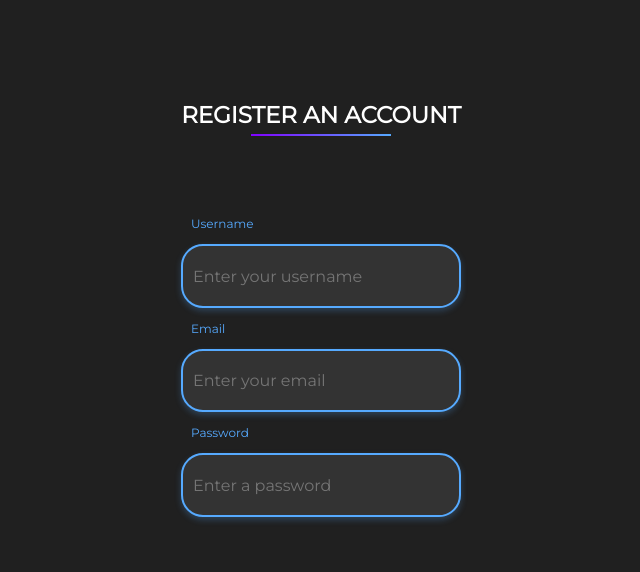
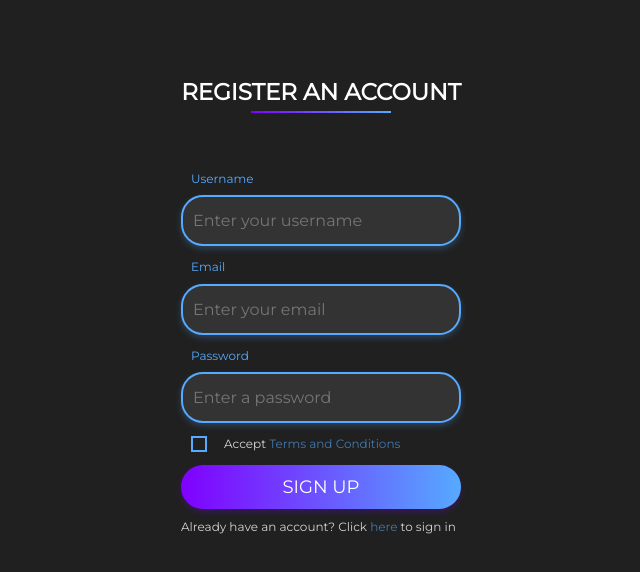
Before and after one commit to the-rebirth-project/socializer, a React (Create React App) app: page /register in a window 1280 px wide. Shown: the top 572 px of the page, without its empty margins (319-959 px from the left). Built offline with nearby package versions, Linux system fonts and the light colour scheme.

Commit message:
:sparkles: Add authentication

```diff
--- a/src/components/specific/RegisterForm/index.tsx
+++ b/src/components/specific/RegisterForm/index.tsx
@@ -1,11 +1,87 @@
-import React from 'react';
+import React, { useState } from 'react';
 import { Form, Field } from 'react-final-form';
+import { FORM_ERROR } from 'final-form';
+import axios from 'axios';
 import { FieldLabel } from '../../shared/FieldLabel';
 import { TextInput } from '../../shared/TextInput';
-import { FormWrapper, FormFieldGrid, ErrorMessage } from './styles';
+import { CheckboxInput } from '../../shared/CheckboxInput';
+import { FancyButton } from '../../shared/FancyButton';
+import { SmallText } from '../../shared/SmallText';
+import { LinkText } from '../../shared/LinkText';
+import { API_URL } from '../../../constants/apiUrl';
+import {
+  FormWrapper,
+  FormFieldGrid,
+  ErrorMessage,
+  ButtonContainer,
+  SubmitErrorContainer,
+  CheckboxFieldGrid
+} from './styles';
+import { TextLoader } from '../../shared/TextLoader';
 
 export const RegisterForm: React.FC = () => {
-  const onSubmit = () => {};
+  const [signingUp, setSigningUp] = useState(false);
+  const [submitError, setSubmitError] = useState('');
+
+  type FormValues = {
+    username: string;
+    email: string;
+    password: string;
+  };
+
+  const onSubmit = async (values: FormValues) => {
+    setSigningUp(true);
+    // reset error
+    setSubmitError('');
+    try {
+      await axios.post(`${API_URL}/signup`, {
+        userHandle: values.username,
+        email: values.email,
+        password: values.password
+      });
+      setSigningUp(false);
+      // do redirects here
+    } catch (err) {
+      /**
+       * - POSSIBLE ERRORS
+       * auth/email-already-in-use
+       * auth/invalid-email
+       * auth/operation-not-allowed
+       * auth/weak-password
+       * auth/username-already-taken
+       */
+
+      if (err.response.status >= 400) {
+        switch (err.response.data.error.code) {
+          case 'auth/email-already-in-use':
+            setSubmitError('Email is already in use');
+            break;
+          case 'auth/username-already-taken':
+            setSubmitError('Username is taken');
+            break;
+          case 'auth/invalid-email':
+            setSubmitError('Email entered is invalid');
+            break;
+          case 'auth/operation-not-allowed':
+            setSubmitError(
+              'We goofed up on our end. Please wait until we fix things.'
+            );
+            break;
+          case 'auth/weak-password':
+            setSubmitError('Password is weak');
+            break;
+          case 'server/unavailable':
+            setSubmitError('Server is currently unavailable');
+            break;
+          default:
+            setSubmitError('An unexpected error has occured');
+            break;
+        }
+        setSigningUp(false);
+        return { [FORM_ERROR]: submitError };
+      }
+    }
+  };
 
   // these are in rem units
   const fieldLabelMargins = {
@@ -116,6 +192,36 @@ export const RegisterForm: React.FC = () => {
               </FormFieldGrid>
             )}
           />
+
+          <Field
+            name='acceptedTerms'
+            render={({ input, meta }) => (
+              <CheckboxFieldGrid>
+                <CheckboxInput {...input} type='checkbox' />
+                <FieldLabel margin={fieldLabelMargins}>
+                  <SmallText>
+                    Accept <LinkText to=''>Terms and Conditions</LinkText>
+                  </SmallText>
+                </FieldLabel>
+              </CheckboxFieldGrid>
+            )}
+          />
+
+          <SubmitErrorContainer>
+            <ErrorMessage>{submitError}</ErrorMessage>
+          </SubmitErrorContainer>
+
+          <ButtonContainer>
+            <FancyButton onClick={handleSubmit}>
+              {!signingUp && 'Sign Up'}{' '}
+              <TextLoader loading={signingUp}>Authenticating...</TextLoader>
+            </FancyButton>
+
+            <SmallText>
+              Already have an account? Click{' '}
+              <LinkText to='/login'>here</LinkText> to sign in
+            </SmallText>
+          </ButtonContainer>
         </FormWrapper>
       )}
     />
--- a/src/components/specific/RegisterForm/styles.ts
+++ b/src/components/specific/RegisterForm/styles.ts
@@ -2,7 +2,7 @@ import styled from 'styled-components';
 
 export const FormWrapper = styled.form`
   display: grid;
-  grid-template-rows: repeat(3, 1fr);
+  grid-template-rows: repeat(3, 1fr) 0.1fr 1.3fr;
   grid-template-columns: 28rem;
   row-gap: 1.3rem;
   justify-content: center;
@@ -18,3 +18,25 @@ export const ErrorMessage = styled.span`
   color: ${props => props.theme.colors.tertiary};
   font-size: 1.2rem;
 `;
+
+export const SubmitErrorContainer = styled.div`
+  display: flex;
+  justify-content: center;
+  min-height: 1.3rem;
+`;
+
+export const ButtonContainer = styled.div`
+  display: grid;
+  height: 100%;
+  width: 100%;
+  grid-template-rows: 1fr 1fr;
+  row-gap: 1rem;
+  grid-area: 5 / 1 / 6 / 2;
+`;
+
+export const CheckboxFieldGrid = styled.div`
+  margin-left: 1rem;
+  display: grid;
+  grid-template-columns: 0.09fr 3fr;
+  column-gap: 0.7rem;
+`;
```
